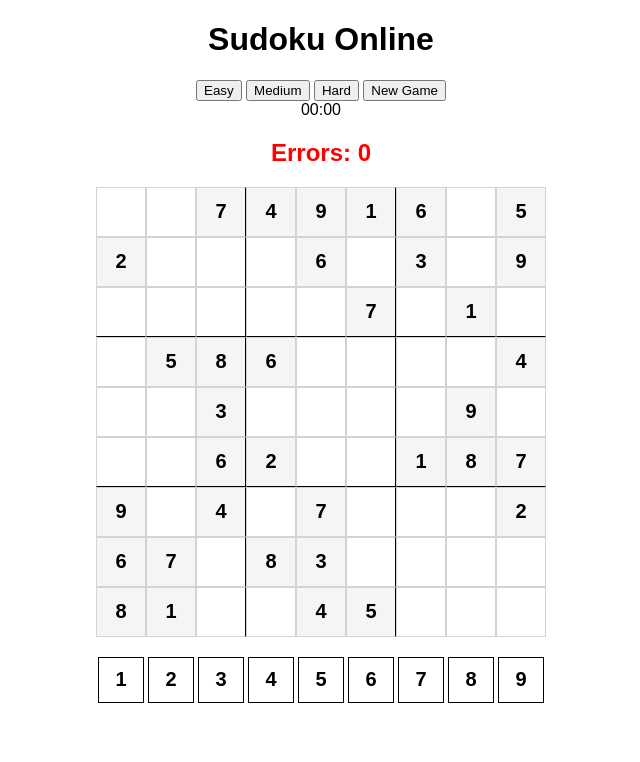
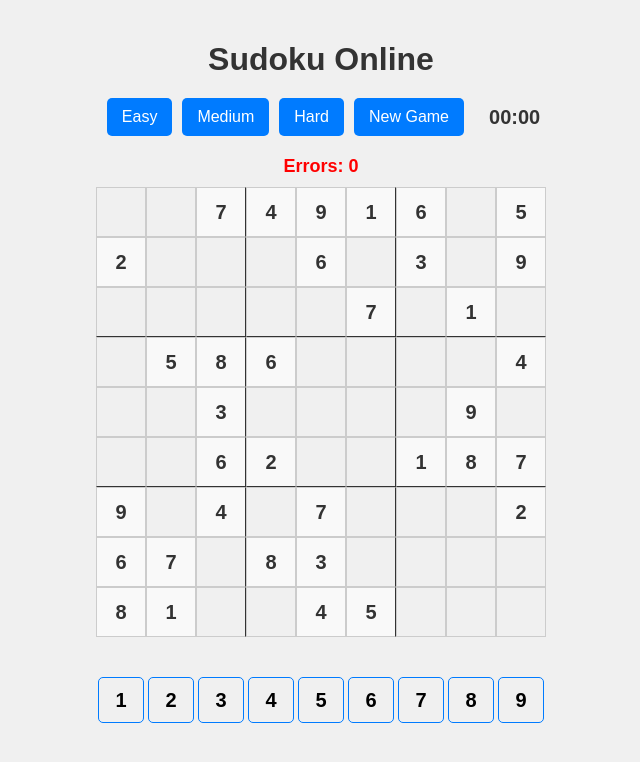
Before and after one commit to ShubhamZoro/Web_Dev, a plain HTML site: page javascript_practice/Sudoko Game/index.html in a window 1280 px wide. Shown: the whole page, without its empty margins (319-959 px from the left). Drawn offline with Linux system fonts and the light colour scheme.

Commit message:
Update style.css

```diff
--- a/javascript_practice/Sudoko Game/style.css
+++ b/javascript_practice/Sudoko Game/style.css
@@ -1,74 +1,136 @@
-body{
-    font-family: Arial, Helvetica, sans-serif;
+body {
+    font-family: 'Arial', sans-serif;
     text-align: center;
-
+    background-color: #f0f0f0;
+    margin: 0;
+    padding: 20px;
 }
 
-hr{
-    width: 500px;
-
+h1 {
+    margin-bottom: 20px;
+    font-size: 32px;
+    color: #333;
 }
 
-#errors{
-    color:red;
+#controls {
+    display: flex;
+    justify-content: center;
+    align-items: center;
+    margin-bottom: 20px;
 }
 
-#board{
+#controls button {
+    margin: 0 5px;
+    padding: 10px 15px;
+    font-size: 16px;
+    cursor: pointer;
+    background-color: #007bff;
+    color: white;
+    border: none;
+    border-radius: 5px;
+    transition: background-color 0.3s;
+}
+
+#controls button:hover {
+    background-color: #0056b3;
+}
+
+#timer {
+    margin-left: 20px;
+    font-size: 20px;
+    font-weight: bold;
+    color: #333;
+}
+
+#errors {
+    color: red;
+    font-size: 18px;
+    margin-bottom: 10px;
+}
+
+#board {
     width: 450px;
     height: 450px;
     margin: 0 auto;
     display: flex;
     flex-wrap: wrap;
+
 }
 
-#digits{
+#digits {
     width: 450px;
     height: 50px;
-
-    margin:0 auto;
+    margin: 20px auto 0 auto;
     display: flex;
     flex-wrap: wrap;
-}
-
-.tile{
-    width: 48px;
-    height: 48px;
-    border: 1px solid lightgrey;
-    /* text */
-    font-size:20px;
-    font-weight: bold;
-    display: flex;
-    flex-wrap:wrap;
-
-    align-items: center;
     justify-content: center;
 }
 
-.number{
+.tile {
+    width: 48px;
+    height: 48px;
+    border: 1px solid #ccc;
+    font-size: 20px;
+    font-weight: bold;
+    display: flex;
+    align-items: center;
+    justify-content: center;
+    cursor: pointer;
+    transition: background-color 0.3s, box-shadow 0.3s;
+    user-select: none;
+}
+
+.tile:hover {
+    background-color: #f0f0f0;
+    box-shadow: inset 0 0 5px rgba(0, 0, 0, 0.1);
+}
+
+.number {
     width: 44px;
-    height:44px;
-    border: 1px solid black;
-    margin:2px;
-    /* text */
-    font-size:20px;
+    height: 44px;
+    border: 1px solid #007bff;
+    margin: 2px;
+    font-size: 20px;
     font-weight: bold;
     display: flex;
     justify-content: center;
     align-items: center;
+    cursor: pointer;
+    transition: background-color 0.3s, color 0.3s;
+    border-radius: 5px;
+    user-select: none;
 }
 
-.number-selected{
-    background-color: grey;
+.number-selected {
+    background-color: #007bff;
+    color: white;
+    box-shadow: 0 4px 10px rgba(0, 0, 0, 0.2);
 }
 
-.tile-start{
-    background-color: whitesmoke;
+.tile-start {
+    background-color: #f9f9f9;
+    font-weight: bold;
+    color: #333;
 }
 
-.horizontal-line{
-    border-bottom: 1px solid black;
+.horizontal-line {
+    border-bottom: 1px solid #333;
 }
 
-.vertical-line{
-    border-right:1px solid black;
+.vertical-line {
+    border-right: 1px solid #333;
 }
+
+.tile.incorrect {
+    background-color: #ff4d4d;
+    color: white;
+    animation: shake 0.2s;
+}
+
+@keyframes shake {
+    0% { transform: translateX(0); }
+    25% { transform: translateX(-5px); }
+    50% { transform: translateX(5px); }
+    75% { transform: translateX(-5px); }
+    100% { transform: translateX(0); }
+}
```
